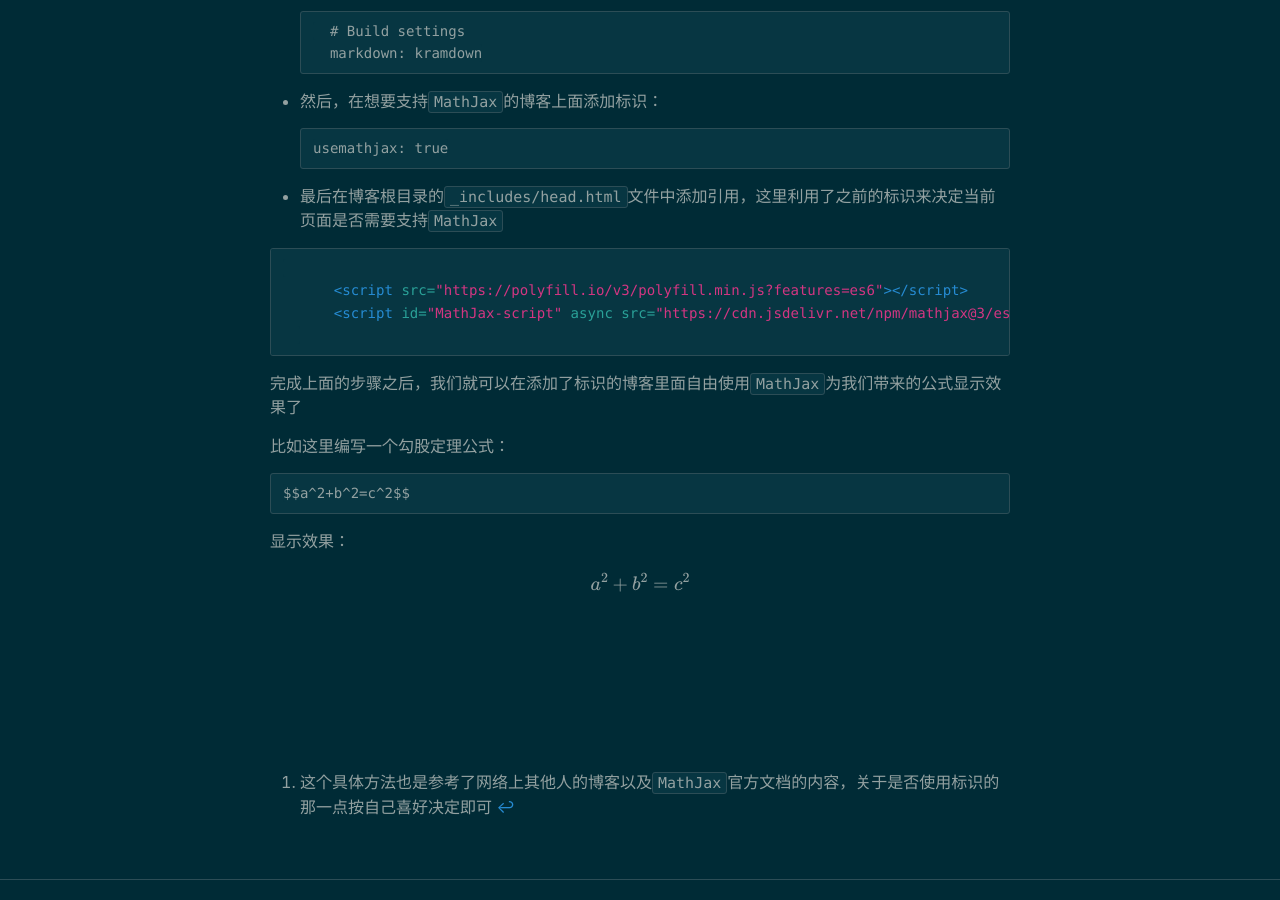
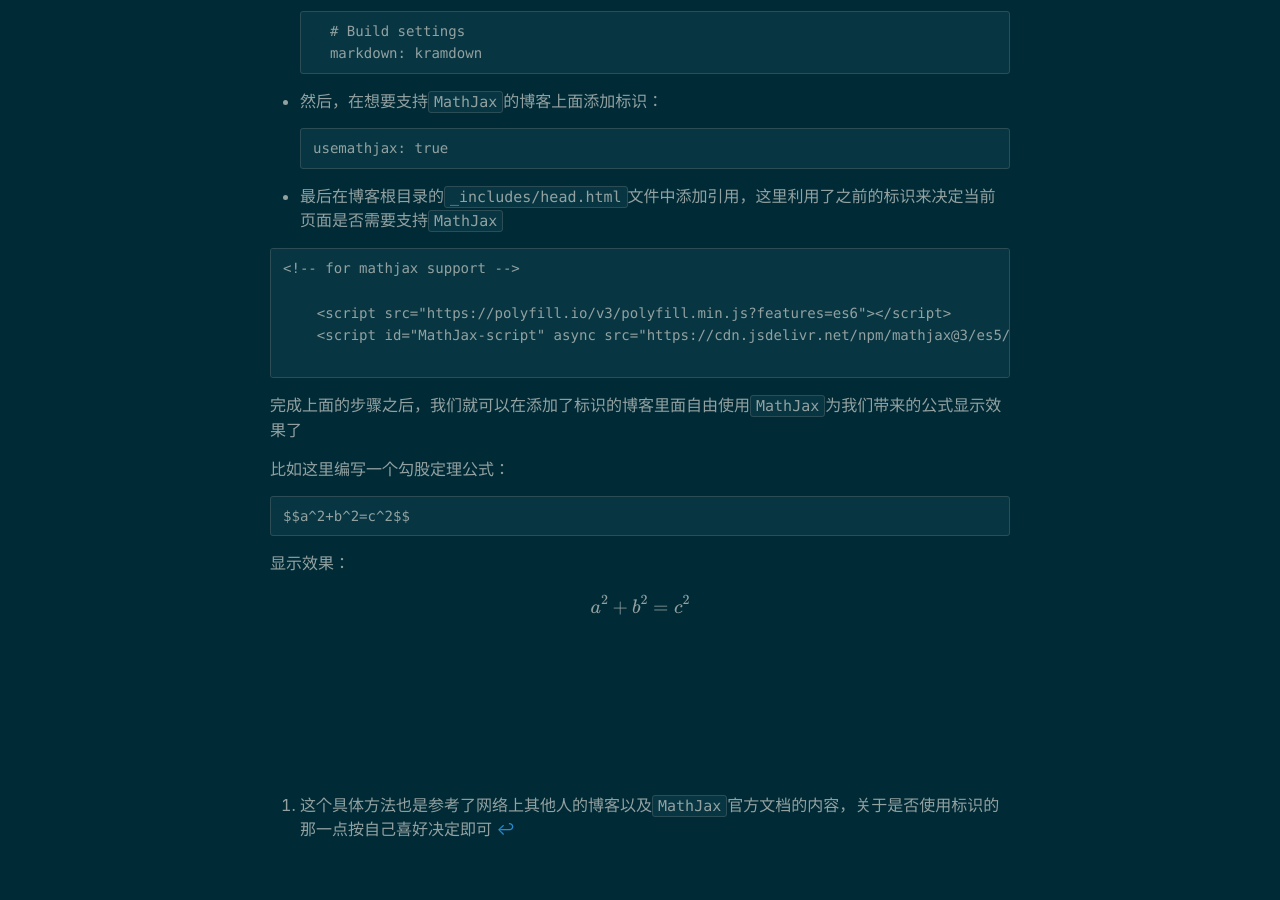
Before and after one commit to KamenRiderKuuga/kamenriderkuuga.github.io, a Jekyll site: the page built from _posts/2020-09-27-Jekyll-3.md, in a window 1280 px wide and 900 px high, scrolled down 1033 px. Built offline with Jekyll 4.4.1, drawn with Linux system fonts in a browser that asks for light colours.

Commit message:
Update 2020-09-27-Jekyll-3.md

````diff
--- a/_posts/2020-09-27-Jekyll-3.md
+++ b/_posts/2020-09-27-Jekyll-3.md
@@ -30,6 +30,7 @@ graph LR
 	获取mermaid.min.js --> 引用到博客 --> 使用mermaid语法画图
 </div>
 
+
 其实这里应该有更完美的支持方法，但是这里为了快速有效，就先采用这个方法了
 
 
@@ -51,11 +52,12 @@ graph LR
 
 - 最后在博客根目录的`_includes/head.html`文件中添加引用，这里利用了之前的标识来决定当前页面是否需要支持`MathJax`
 
-```html
-  {% if page.usemathjax %}
-      <script src="https://polyfill.io/v3/polyfill.min.js?features=es6"></script>
-      <script id="MathJax-script" async src="https://cdn.jsdelivr.net/npm/mathjax@3/es5/tex-mml-chtml.js"></script>
-  {% endif %}
+```
+<!-- for mathjax support -->
+{% if page.usemathjax %}
+    <script src="https://polyfill.io/v3/polyfill.min.js?features=es6"></script>
+    <script id="MathJax-script" async src="https://cdn.jsdelivr.net/npm/mathjax@3/es5/tex-mml-chtml.js"></script>
+{% endif %}
 ```
 
 完成上面的步骤之后，我们就可以在添加了标识的博客里面自由使用`MathJax`为我们带来的公式显示效果了
````
